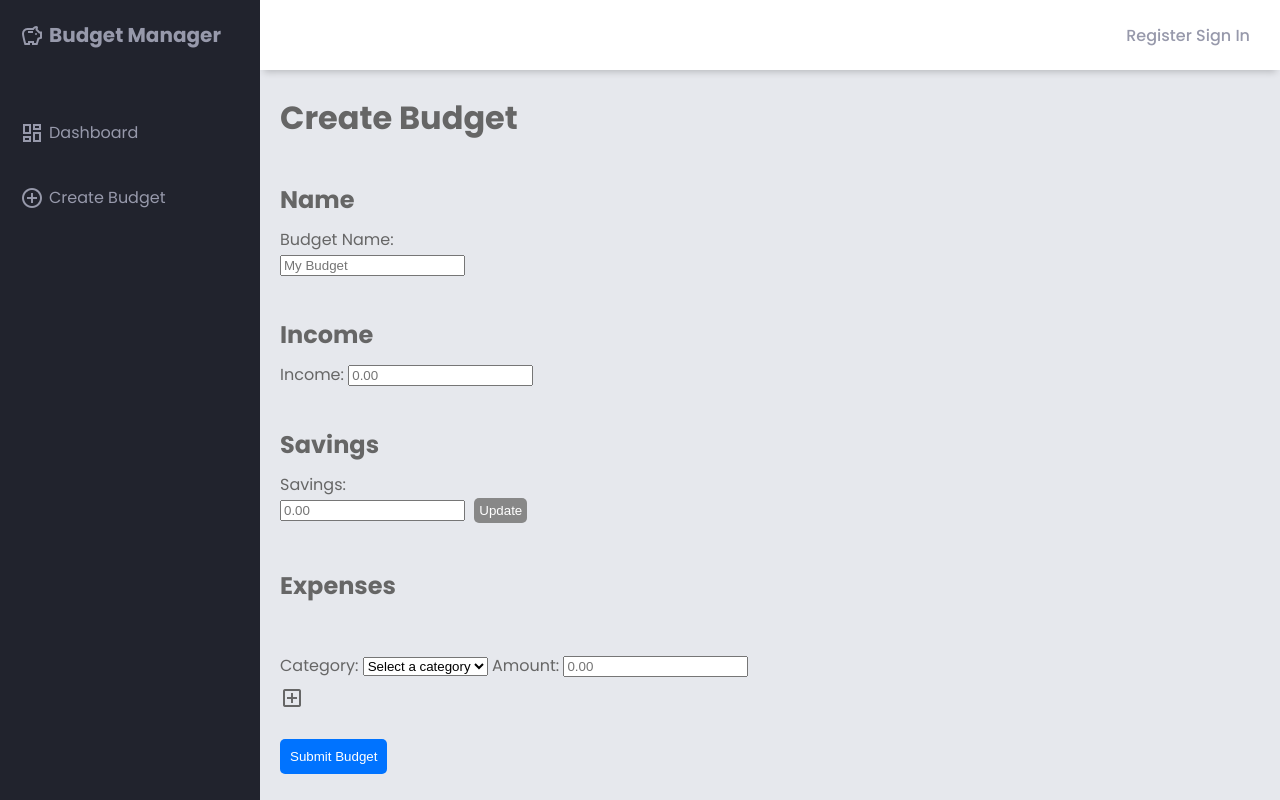
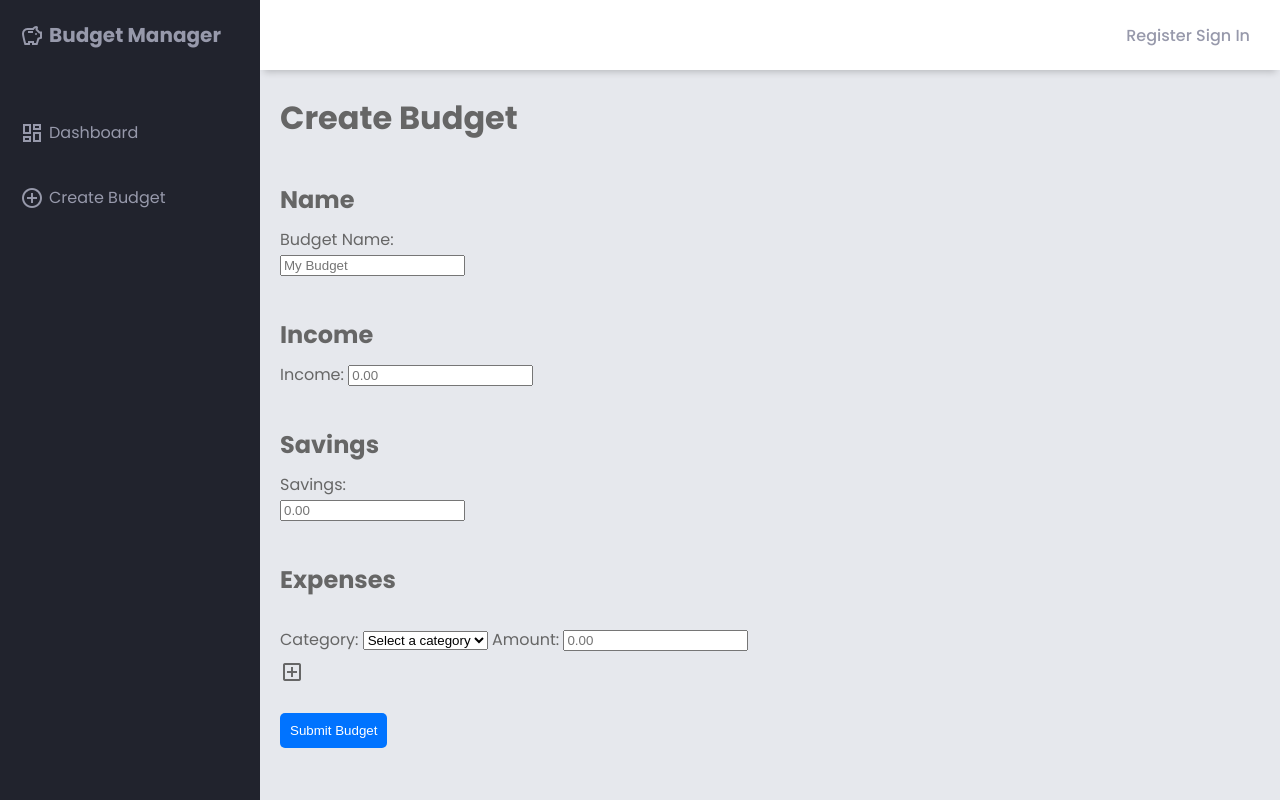
Before and after one commit to hochben/cs50x-final, a Flask app: template templates/create_budget.html in a window 1280 px wide. Run offline with Flask 3, Linux system fonts and the light colour scheme; the template is opened without the code that fills it, so the values that code supplies are empty; some libraries are stand-ins or nearby versions.

Commit message:
Fix: various small fixes

```diff
--- a/models.py
+++ b/models.py
@@ -65,7 +65,7 @@ class Expense(db.Model):
     amount = db.Column(db.Float(precision=2), nullable=False)
     category = db.Column(db.String(20), nullable=False)
 
-    budget = db.relationship("Budget", backref=db.backref("expenses", cascade="all, delete-orphan"))
+    budget_relation = db.relationship("Budget", backref=db.backref("budget_expenses", cascade="all, delete-orphan"))
 
 
 class Savings(db.Model):
--- a/static/css/style.css
+++ b/static/css/style.css
@@ -255,7 +255,7 @@ form > button#signin {
 /* Budget Form */
 
 #expense-container {
-  margin-top: 50px;
+  margin-top: 30px;
 }
 
 .expense-entry {
--- a/templates/create_budget.html
+++ b/templates/create_budget.html
@@ -43,9 +43,6 @@
       <!-- New Savings -->
       <div id="savings-container">
         <input type="number" id="savings" name="savings" class="amount-input" placeholder="0.00" step="0.05" data-input="amount">
-        <button type="button" class="updateBtn">Update</button>
-        <button type="button" class="cancelBtn" style="display: none;">Cancel</button>
-        <button type="button" class="submitBtn" style="display: none;">Submit</button>
       </div>
     {% endif %}
 
```
